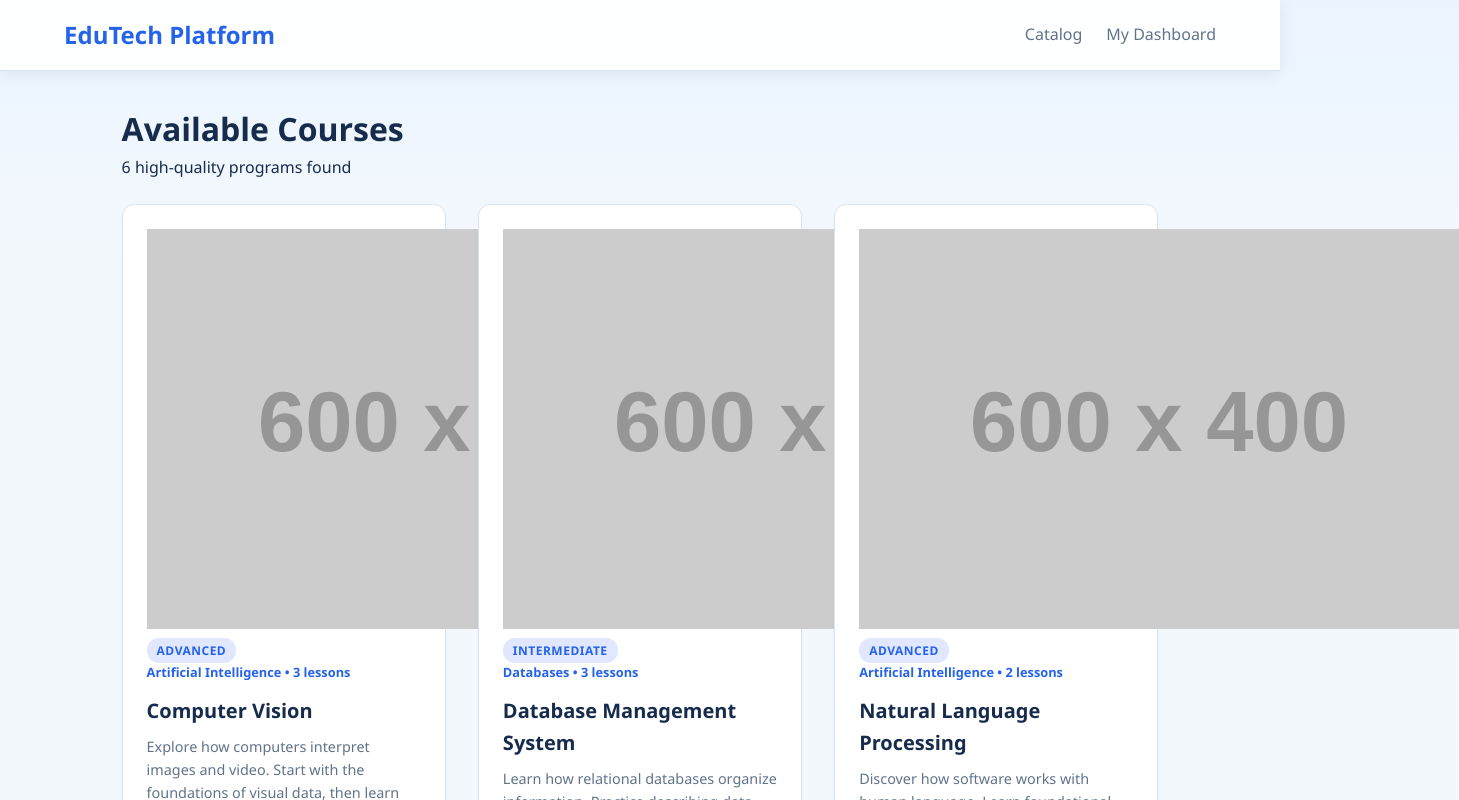
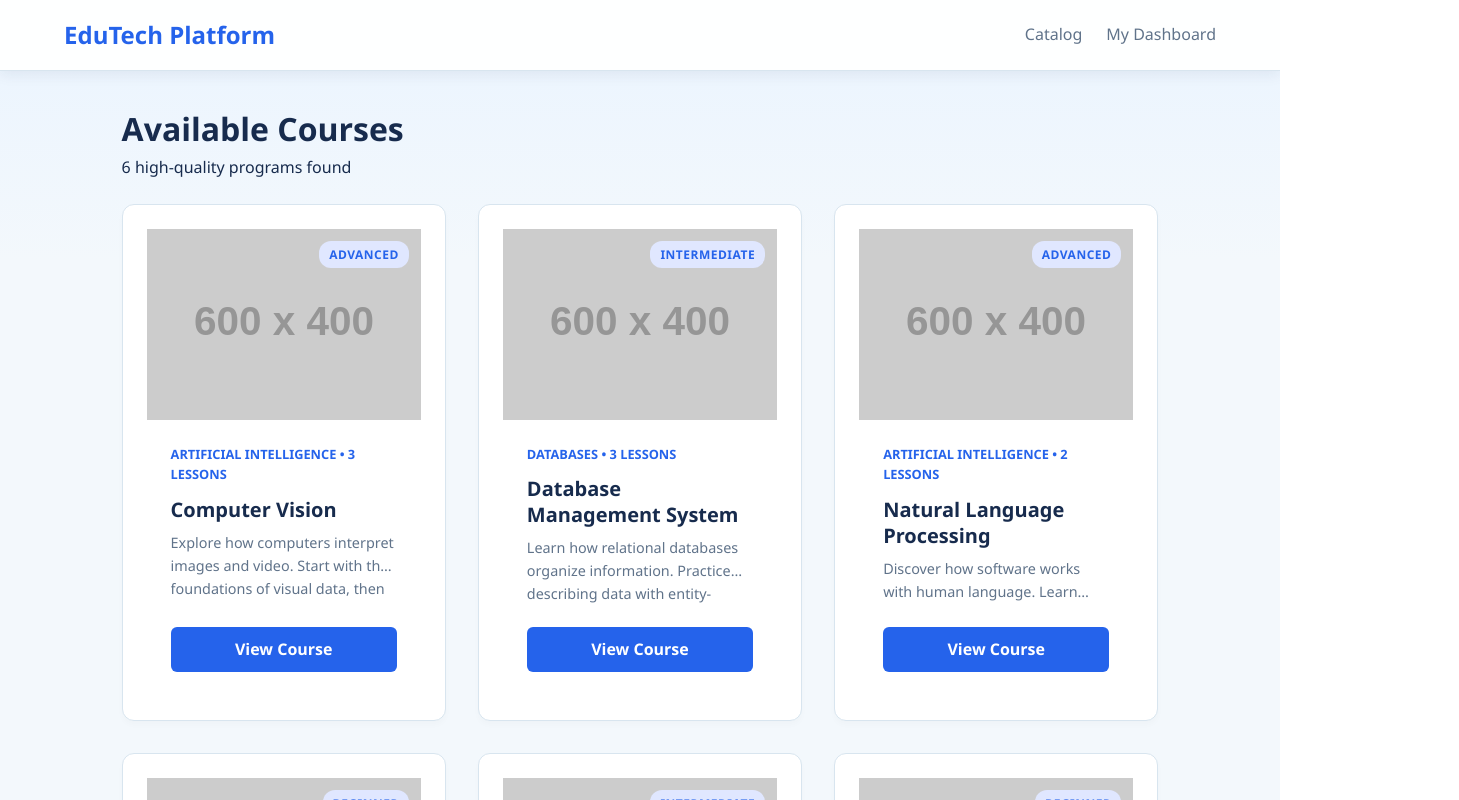
Before and after one commit to HarshithCheg/ELearning-Platform, a React (Vite) app in the folder elearning-platform/: page / in a window 1280 px wide. Shown: the top 800 px of the page, 1459 px wide, since content can reach past the window. Built offline with nearby package versions, Linux system fonts and the light colour scheme.

Commit message:
Enhance course card styles and layout
Added styles for course card layout, including hover effects and badge styling.

```diff
--- a/elearning-platform/src/App.css
+++ b/elearning-platform/src/App.css
@@ -100,7 +100,104 @@ body {
 .course-header > p {
   color: var(--text-muted);
 }
+/* Course Card Container */
+.course-card {
+    background-color: var(--surface-color);
+    border: 1px solid var(--border-color);
+    border-radius: 16px; /* Rounder corners look more modern */
+    overflow: hidden;
+    display: flex;
+    flex-direction: column;
+    transition: transform 0.25s ease, box-shadow 0.25s ease;
+    height: 100%; /* Ensures all cards in a row are same height */
+}
 
+.course-card:hover {
+    transform: translateY(-8px);
+    box-shadow: 0 12px 30px rgba(23, 43, 77, 0.12);
+}
+
+/* Image/Thumbnail area */
+.course-card-image {
+    position: relative;
+    width: 100%;
+    aspect-ratio: 16 / 9;
+    background-color: #e2e8f0;
+}
+
+.course-card-image img {
+    width: 100%;
+    height: 100%;
+    object-fit: cover;
+}
+
+/* Difficulty Badge Styling */
+.badge {
+    position: absolute;
+    top: 12px;
+    right: 12px;
+    background-color: var(--accent-soft);
+    color: var(--accent-color);
+    padding: 4px 12px;
+    border-radius: 99px;
+    font-size: 0.75rem;
+    font-weight: 700;
+    text-transform: uppercase;
+}
+
+/* Body and Typography */
+.course-card-body {
+    padding: 1.5rem;
+    display: flex;
+    flex-direction: column;
+    flex-grow: 1;
+}
+
+.course-meta {
+    font-size: 0.8rem;
+    font-weight: 600;
+    color: var(--primary-color);
+    text-transform: uppercase;
+    margin-bottom: 0.5rem;
+}
+
+.course-card-body h2 {
+    font-size: 1.25rem;
+    color: var(--text-main);
+    margin-bottom: 0.75rem;
+    line-height: 1.3;
+}
+
+.course-description {
+    font-size: 0.9rem;
+    color: var(--text-muted);
+    display: -webkit-box;
+    -webkit-line-clamp: 2; /* Truncates text after 2 lines */
+    -webkit-box-orient: vertical;
+    overflow: hidden;
+    margin-bottom: 1.5rem;
+}
+
+/* Footer and Button */
+.course-card-footer {
+    margin-top: auto; /* Pushes button to the bottom */
+}
+
+.btn-primary {
+    display: block;
+    text-align: center;
+    background-color: var(--primary-color);
+    color: white;
+    padding: 0.75rem 1rem;
+    border-radius: 10px;
+    text-decoration: none;
+    font-weight: 600;
+    transition: background 0.2s;
+}
+
+.btn-primary:hover {
+    background-color: var(--primary-hover);
+}
 .course-header > .course-meta {
   color: var(--primary-color);
   font-weight: 600;
```
